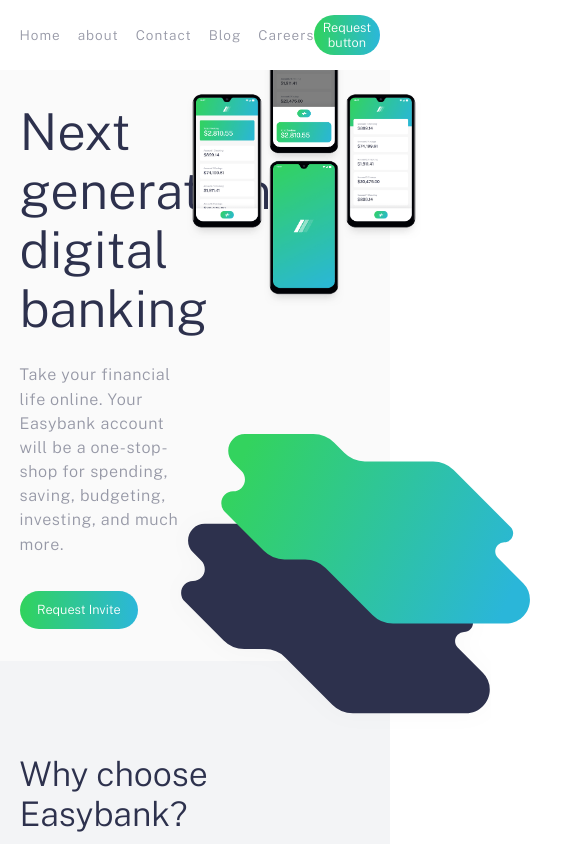
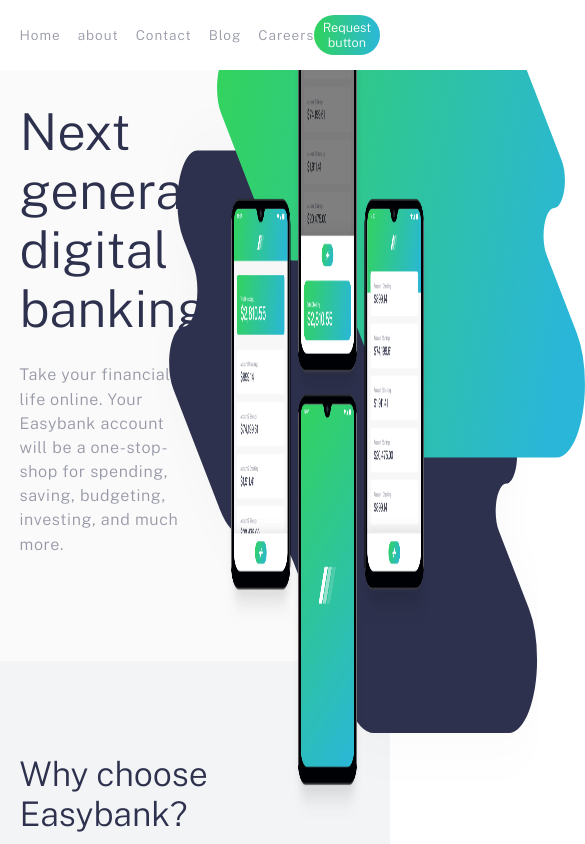
Before and after one commit to krishna8223/Easy-bank-landing-page-scss-, a plain HTML site: page index.html in a window 390 px wide. Shown: the top 844 px of the page, 585 px wide, since content can reach past the window. Drawn offline with nearby package versions, Linux system fonts and the light colour scheme.

Commit message:
responsive

```diff
--- a/Css/style.scss
+++ b/Css/style.scss
@@ -147,20 +147,41 @@ h2{
             color: $text-color;
             width: 35%;
         }
-
-        &__image , &__mobiles_image{
-            width: 80%;
+        &__images{
+            // position: relative;
+            height: 100%;
+            width: 100%;
+        }
+        &__image{
             position: absolute;
-            // top: -38%;
-            right: -25%;
-            bottom: -13%;
+    width: 113%;
+    height: 157%;
+    right: -50%;
+    top: -33%;
         }
         &__mobiles_image{
-            width: 45%;
-            top: -30%;
-            right: -8%;
-            bottom: unset;
+            position: absolute;
+            right: -10%;
+            top: -15%;
+            width: 52%;
+            height: 142%;
         }
+
+
+
+        // &__image , &__mobiles_image{
+        //     // width: 80%;
+        //     position: absolute;
+        //     // top: -38%;
+        //     // right: -25%;
+        //     // bottom: -13%;
+        // }
+        // &__mobiles_image{
+        //     // width: 45%;
+        //     // top: -30%;
+        //     // right: -8%;
+        //     bottom: unset;
+        // }
 
         &__button{
             height: 4.5rem;
@@ -324,16 +345,16 @@ h2{
         font-size:53%;
     }
 
-    .hero__mobiles_image{
-        width: 60%;
-        top: -50px;
-    }
-    .hero__image{
-        width: 95%;
-    position: absolute;
-    right: -36%;
-    bottom: -13%;
-    }
+    // .hero__mobiles_image{
+    //     width: 60%;
+    //     top: -50px;
+    // }
+    // .hero__image{
+    //     width: 95%;
+    // position: absolute;
+    // right: -36%;
+    // bottom: -13%;
+    // }
 }
 
 @media(max-width:950px){
--- a/index.html
+++ b/index.html
@@ -53,12 +53,12 @@
             for spending, saving, budgeting, investing, and much more.</p>
           </div>
 
-        <figure class="hero__image">
-          <img src="./images/bg-intro-desktop.svg" alt="">
+        <figure class="hero__images">
+          <img class="hero__image" src="./images/bg-intro-desktop.svg" alt="">
+          <img class="hero__mobiles_image" src="./images/image-mockups.png" alt="">
         </figure>
 
-        <figure class="hero__mobiles_image">
-          <img src="./images/image-mockups.png" alt="">
+        <figure >
         </figure>
 
         <button class=" button hero__button ">Request Invite</button>
```
Also changed, not shown: Css/style.css, 1 other file.
